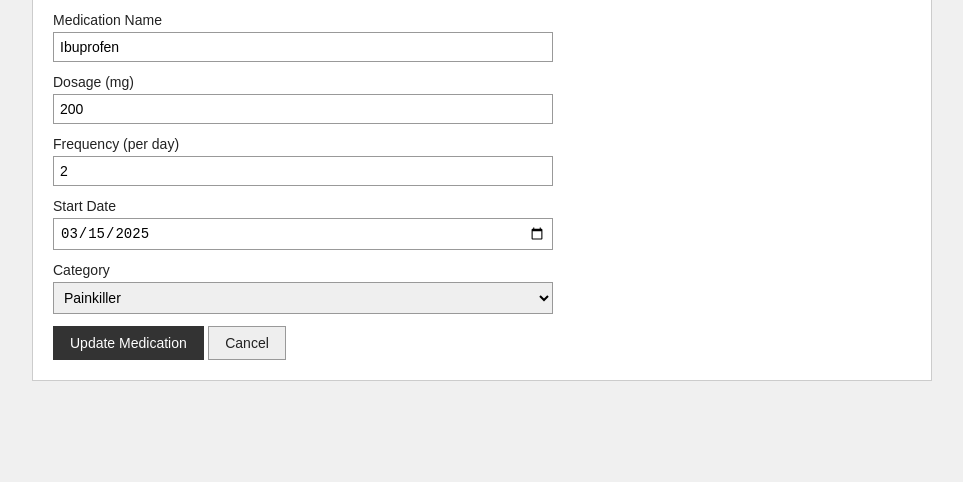
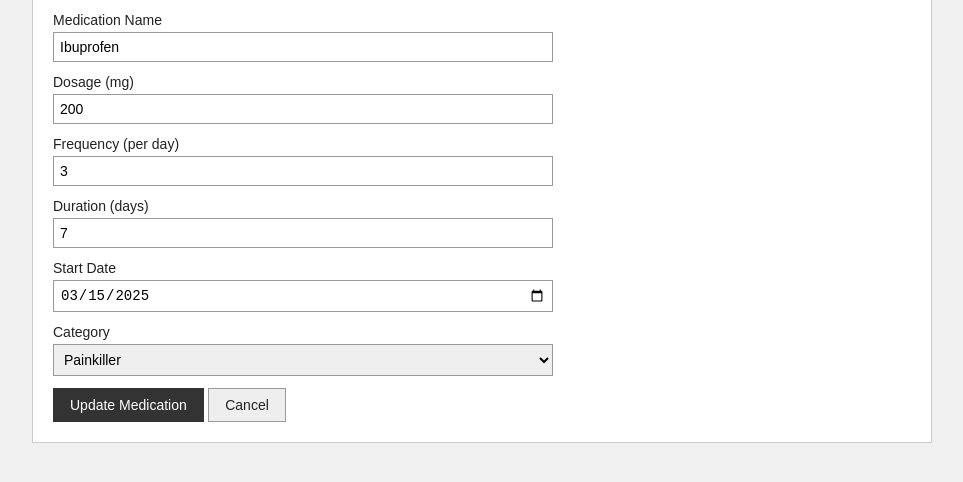
Before and after one commit to theresa-arcelo/APPDEV_minisystem, a plain HTML site: page edit.html in a window 1280 px wide. Shown: the part 218-700 px from the top of the page, without its empty margins (158-1121 px from the left). Drawn offline with Linux system fonts and the light colour scheme.

Commit message:
Update edit.html

```diff
--- a/edit.html
+++ b/edit.html
@@ -37,7 +37,12 @@
 
       <div class="form-group">
         <label>Frequency (per day)</label>
-        <input type="number" value="2">
+        <input type="number" value="3">
+      </div>
+
+      <div class="form-group">
+        <label>Duration (days)</label>
+        <input type="number" min="1" value="7">
       </div>
 
       <div class="form-group">
```
